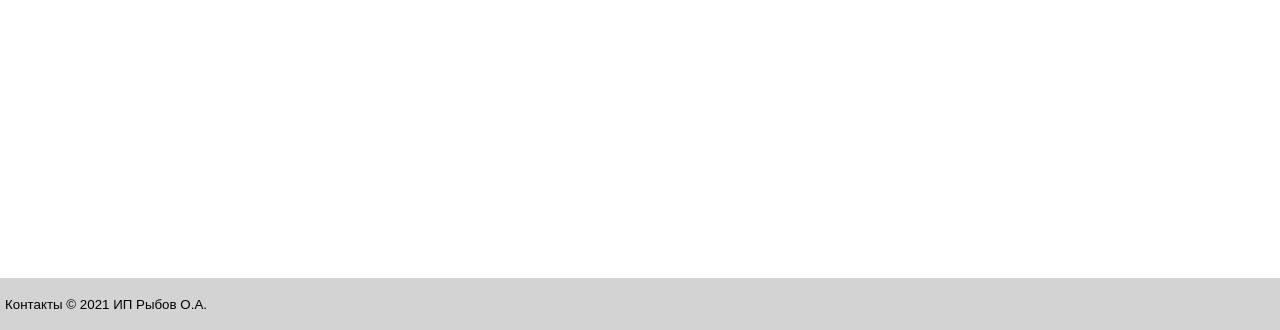
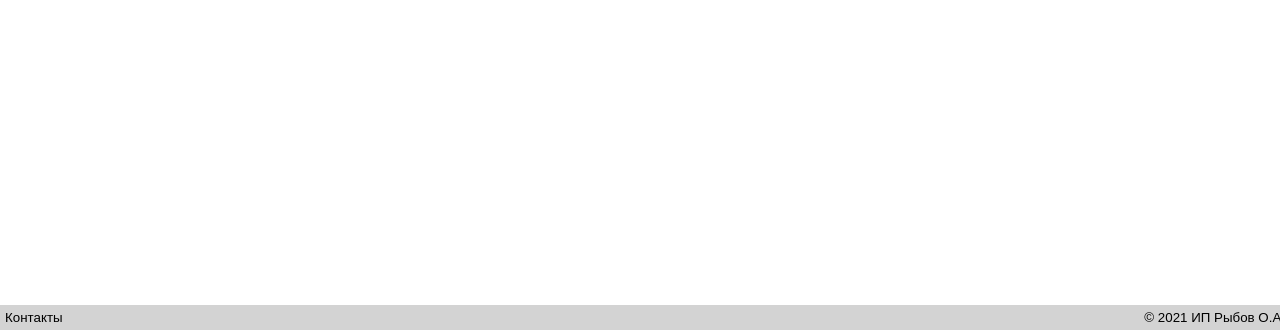
Before and after one commit to dirrharrd/chernyh-dmitry-js-21-02, a plain HTML site: page homework_01_firstSite/index.html in a window 1280 px wide. Shown: the part 470-800 px from the top of the page. Drawn offline with Linux system fonts and the light colour scheme.

Commit message:
изменил footer

```diff
--- a/homework_01_firstSite/index.html
+++ b/homework_01_firstSite/index.html
@@ -94,9 +94,9 @@
 
 </main>
 <footer>
-    <div class="container">
-    <p><span>Контакты</span><span> © 2021 ИП Рыбов О.А.</span></p>
-    </div>
+
+        <div class="footer-left">Контакты</div>
+        <div class="footer-right">© 2021 ИП Рыбов О.А.</div>
 </footer>
 </body>
 </html>
--- a/homework_01_firstSite/styles.css
+++ b/homework_01_firstSite/styles.css
@@ -59,3 +59,13 @@ footer {
 .main {
 
 }
+.footer-left {
+   width: 50%;
+   float: left;
+   text-align: left;
+}
+.footer-right {
+    width: 50%;
+    text-align: right;
+    float: right;
+}
```
